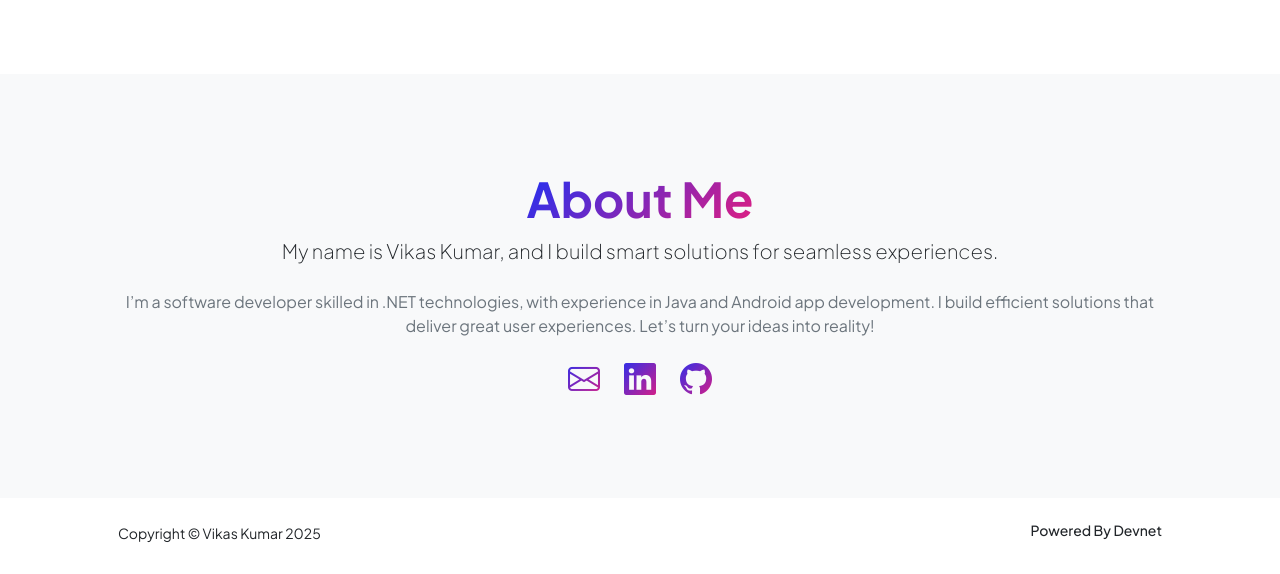
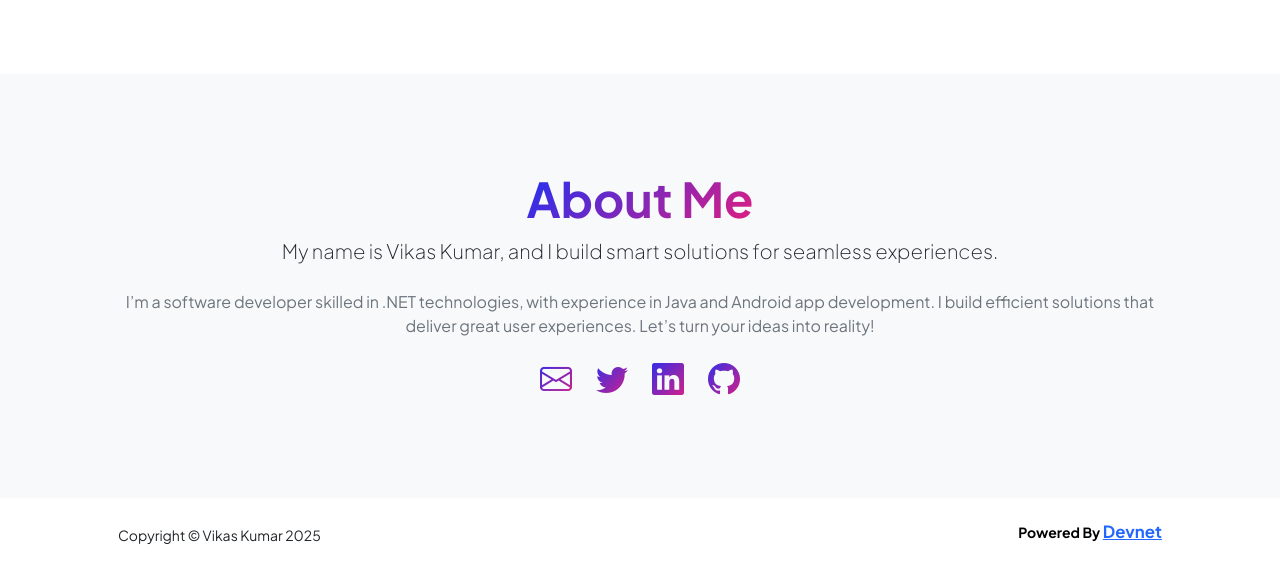
Before and after one commit to Vikas-Devnet/Portfolio, a plain HTML site: page index.html in a window 1280 px wide. Shown: the part 991-1565 px from the top of the page. Drawn offline with nearby package versions, Linux system fonts and the light colour scheme.

Commit message:
Devnet Link Added

```diff
--- a/footer.html
+++ b/footer.html
@@ -5,7 +5,9 @@
                 <div class="small m-0">Copyright &copy; Vikas Kumar 2025</div>
             </div>
             <div class="col-auto">
-                <h6 class="small">Powered By Devnet</h6>
+                <h6 class="small" style="font-weight: bold; color: #000;">
+                    Powered By <a href="http://devnet.ind.in/" style="font-weight: bold; color: #2268ff; font-size: 1.2em;">Devnet</a>
+                </h6>
                 <!-- <span class="mx-1">&middot;</span>
                 <a class="small" href="#!">Terms</a>
                 <span class="mx-1">&middot;</span>
--- a/index.html
+++ b/index.html
@@ -176,6 +176,9 @@
                                         <a class="text-gradient" href="mailto:works.vikas02@gmail.com" target="_blank" rel="noopener noreferrer">
                                             <i class="bi bi-envelope"></i>
                                         </a>
+                                        <a class="text-gradient" href="https://x.com/Vikas_Devnet" target="_blank" rel="noopener noreferrer">
+                                            <i class="bi bi-twitter"></i>
+                                        </a>
                                         <a class="text-gradient" href="https://www.linkedin.com/in/vikas-kumar-b97876324/" target="_blank" rel="noopener noreferrer">
                                             <i class="bi bi-linkedin"></i>
                                         </a>
```
Also changed, not shown: assets/profile.png.
